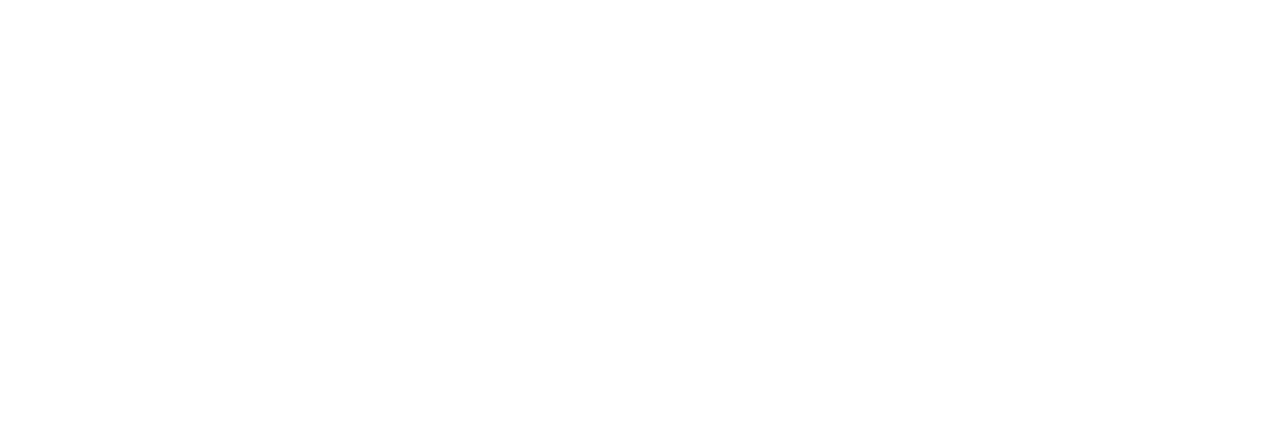
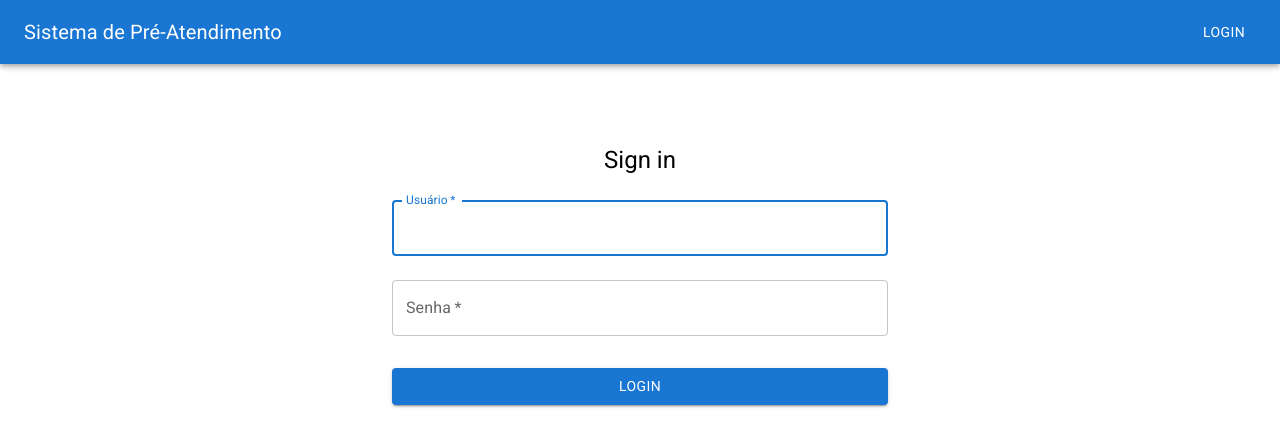
Before and after one commit to BrunoDeMarco/mc855-g6, a React (Create React App) app in the folder application/: page /login in a window 1280 px wide. Before the commit this address had no page. Shown: the top 446 px of the page. Built offline with nearby package versions, Linux system fonts and the light colour scheme.

Commit message:
Mocked login and nonpersistent session management

```diff
--- a/application/src/App.tsx
+++ b/application/src/App.tsx
@@ -16,6 +16,8 @@
 import { ScheduledInfo } from "./patients/ScheduledInfo/ScheduledInfo";
 import { ScheduleTypeSelection } from "./patients/ScheduleTypeSelection/ScheduleTypeSelection";
 import { WrongPlaceInfo } from "./patients/WrongPlaceInfo/WrongPlaceInfo";
+import { HospitalContext } from "./hospital/HospitalContext/HospitalContext";
+import { Login } from "./hospital/Login/Login"
 import { Dashboard } from "./hospital/Dashboard/Dashboard";
 
 const App: React.FC = () => {
@@ -62,7 +64,8 @@
           <Route path="/wrong-place-info" element={<PatientContext><WrongPlaceInfo /></PatientContext>} />
 
           {/* Hospital team routes */}
-          <Route path="/dashboard" element={<Dashboard />} />
+          <Route path="/login" element={<HospitalContext><Login /></HospitalContext>} />
+          <Route path="/dashboard" element={<HospitalContext><Dashboard /></HospitalContext>} />
         </Routes>
       </BrowserRouter>
     </>
--- /dev/null
+++ b/application/src/hospital/HospitalContext/HospitalContext.tsx
@@ -0,0 +1,17 @@
+import React from 'react';
+
+import { SessionContextProvider } from "../SessionContextProvider/SessionContextProvider";
+
+interface IHospitalContextProps {
+  children?: React.ReactNode;
+}
+
+export const HospitalContext: React.FC<IHospitalContextProps> = ({
+  children,
+}) => {
+  return (
+    <SessionContextProvider>
+      {children}
+    </SessionContextProvider>
+  );
+};
--- /dev/null
+++ b/application/src/hospital/Login/Login.tsx
@@ -0,0 +1,81 @@
+import * as React from 'react';
+import { useContext, useState } from 'react';
+import Box from '@mui/material/Box';
+import Button from '@mui/material/Button';
+import Container from '@mui/material/Container';
+import { TextField } from '@mui/material';
+import Typography from '@mui/material/Typography';
+import { HospitalBaseLayout } from '../components/HospitalBaseLayout/HospitalBaseLayout';
+import SessionContext from '../SessionContextProvider/SessionContextProvider';
+import { login } from '../helpers/login';
+
+export const Login: React.FC = () => {
+  const { values, setUsername, setToken } = useContext(SessionContext);
+
+  const [user, setUser] = useState("");
+  const [password, setPassword] = useState("");
+
+  const setUserData = (userData: string) => {
+    setUser(userData);
+    setUsername(userData);
+  }
+
+  // TODO fix to call login()
+  const handleClick = () => {
+    setToken("eyJhbGciOiJIUzI1NiIsInR5cCI6IkpXVCJ9.eyJ1c2VySWQiOjEsInJvbGUiOjAsImlhdCI6MTY1Nzg2NDA4OCwiZXhwIjoxNjU4NDY4ODg4fQ.-EQy2HVHh5GAxW7npOlRZ5De1L0KGdVLRmhpxa52N6s");
+    console.log(values);
+  };
+
+  return (
+    <HospitalBaseLayout>
+      <Container component="main" maxWidth="sm">
+        <Box
+          sx={{
+            marginTop: 8,
+            display: 'flex',
+            flexDirection: 'column',
+            alignItems: 'center',
+          }}
+        >
+          <Typography component="h1" variant="h5">
+                Sign in
+          </Typography>
+          <Box sx={{ mt: 1 }}>
+            <TextField
+              margin="normal"
+              required
+              fullWidth
+              id="username"
+              label="Usuário"
+              name="username"
+              value={user}
+              autoComplete="username"
+              autoFocus
+              onChange={(e) => setUserData(e.target.value)}
+            />
+            <TextField
+              margin="normal"
+              required
+              fullWidth
+              id="password"
+              label="Senha"
+              name="password"
+              value={password}
+              type="password"
+              autoComplete="current-password"
+              onChange={(e) => setPassword(e.target.value)}
+            />
+            <Button
+              fullWidth
+              variant="contained"
+              sx={{ mt: 3, mb: 2 }}
+              onClick={handleClick}
+            >
+              Login
+            </Button>
+          </Box>
+        </Box>
+      </Container>
+    </HospitalBaseLayout>
+  );
+}
--- /dev/null
+++ b/application/src/hospital/SessionContextProvider/SessionContextProvider.tsx
@@ -0,0 +1,53 @@
+import React, { useState } from "react";
+
+import { createContext } from "react";
+
+export interface SessionValues {
+  token: string;
+  username: string;
+  loggedIn: boolean;
+}
+
+interface SessionContextProps {
+  values: SessionValues;
+  setToken: (token: string) => void;
+  setUsername: (username: string) => void;
+}
+
+const DEFAULT_VALUE: SessionContextProps = {
+  values: {
+    token: "",
+    username: "",
+    loggedIn: false,
+  },
+  setToken: () => {},
+  setUsername: () => {},
+};
+
+const SessionContext = createContext<SessionContextProps>(DEFAULT_VALUE);
+
+const SessionContextProvider: React.FC<{ children?: React.ReactNode }> = ({
+  children,
+}) => {
+  const [sessionValues, setSessionValues] = useState<SessionValues>(
+    DEFAULT_VALUE.values
+  );
+
+  const setToken = (token: string) => setSessionValues({ ...sessionValues, token, loggedIn: true});
+  const setUsername = (username: string) => setSessionValues({ ...sessionValues, username});
+
+  return (
+    <SessionContext.Provider
+      value={{
+        values: sessionValues,
+        setToken,
+        setUsername,
+      }}
+    >
+      {children}
+    </SessionContext.Provider>
+  );
+};
+
+export { SessionContextProvider };
+export default SessionContext;
--- a/application/src/hospital/components/HospitalHeader/HospitalHeader.tsx
+++ b/application/src/hospital/components/HospitalHeader/HospitalHeader.tsx
@@ -1,4 +1,5 @@
 import * as React from 'react';
+import { useContext } from 'react';
 import AccountCircleIcon from '@mui/icons-material/AccountCircle';
 import AppBar from '@mui/material/AppBar';
 import Box from '@mui/material/Box';
@@ -14,6 +15,7 @@
 import Typography from '@mui/material/Typography';
 import Button from '@mui/material/Button';
 import { Link } from 'react-router-dom';
+import SessionContext from "../../SessionContextProvider/SessionContextProvider";
 
 interface Props {
   /**
@@ -24,33 +26,33 @@
 }
 
 const drawerWidth = 240;
-const loggedIn = true; // TODO chenge to use session data
 const navItems = [
   {
     text: 'Login',
     link: '/login',
-    condition: () => !loggedIn,
+    condition: (loggedIn: boolean) => !loggedIn,
   },
   {
     text: 'Logout',
     link: '/logout',
-    condition: (mobile: boolean) => mobile && loggedIn,
+    condition: (loggedIn:boolean, mobile: boolean) => mobile && loggedIn,
   },
   {
     text: 'Dashboard',
     link: '/dashboard',
-    condition: () => loggedIn,
+    condition: (loggedIn: boolean) => loggedIn,
   },
   {
     text: 'Usuários',
     link: '/users',
-    condition: () => loggedIn,
+    condition: (loggedIn: boolean) => loggedIn,
   },
 ];
 
 export const HospitalHeader: React.FC = (props: Props) => {
   const { window } = props;
   const [mobileOpen, setMobileOpen] = React.useState(false);
+  const { values } = useContext(SessionContext);
 
   const handleDrawerToggle = () => {
     setMobileOpen(!mobileOpen);
@@ -67,7 +69,7 @@
       </Typography>
       <Divider />
       <List>
-        {navItems.filter((i) => i.condition(true)).map((item) => (
+        {navItems.filter((i) => i.condition(values.loggedIn, true)).map((item) => (
           <ListItem key={item.text} disablePadding>
             <Link to={item.link}>
               <ListItemButton sx={{ textAlign: 'center' }}>
@@ -103,7 +105,7 @@
             Sistema de Pré-Atendimento
           </Typography>
           <Box sx={{ display: { xs: 'none', sm: 'block' } }}>
-            {navItems.filter((i) => i.condition(false)).map((item) => (
+            {navItems.filter((i) => i.condition(values.loggedIn, false)).map((item) => (
               <Link to={item.link}>
                 <Button key={item.text} sx={{ color: '#fff' }}>
                   {item.text}
@@ -111,15 +113,15 @@
               </Link>
             ))}
             {/* TODO change loggedIn to check state */}
-            {loggedIn ?
+            {values.loggedIn ?
               <Button
                 onClick={handleUserToggle}
                 sx={{ color: '#fff' }}
                 startIcon={<AccountCircleIcon />}
               >
-                Usuário
+                {values.username}
               </Button>
-            : <span></span>}
+            : null}
           </Box>
         </Toolbar>
       </AppBar>
--- /dev/null
+++ b/application/src/hospital/helpers/login.ts
@@ -0,0 +1,6 @@
+import axios from "axios";
+
+export const login = (username: string, password: string) => {
+  // TODO fix to call login api
+  // return axios.post("http://localhost:5050/session", { username, password });
+};
```
